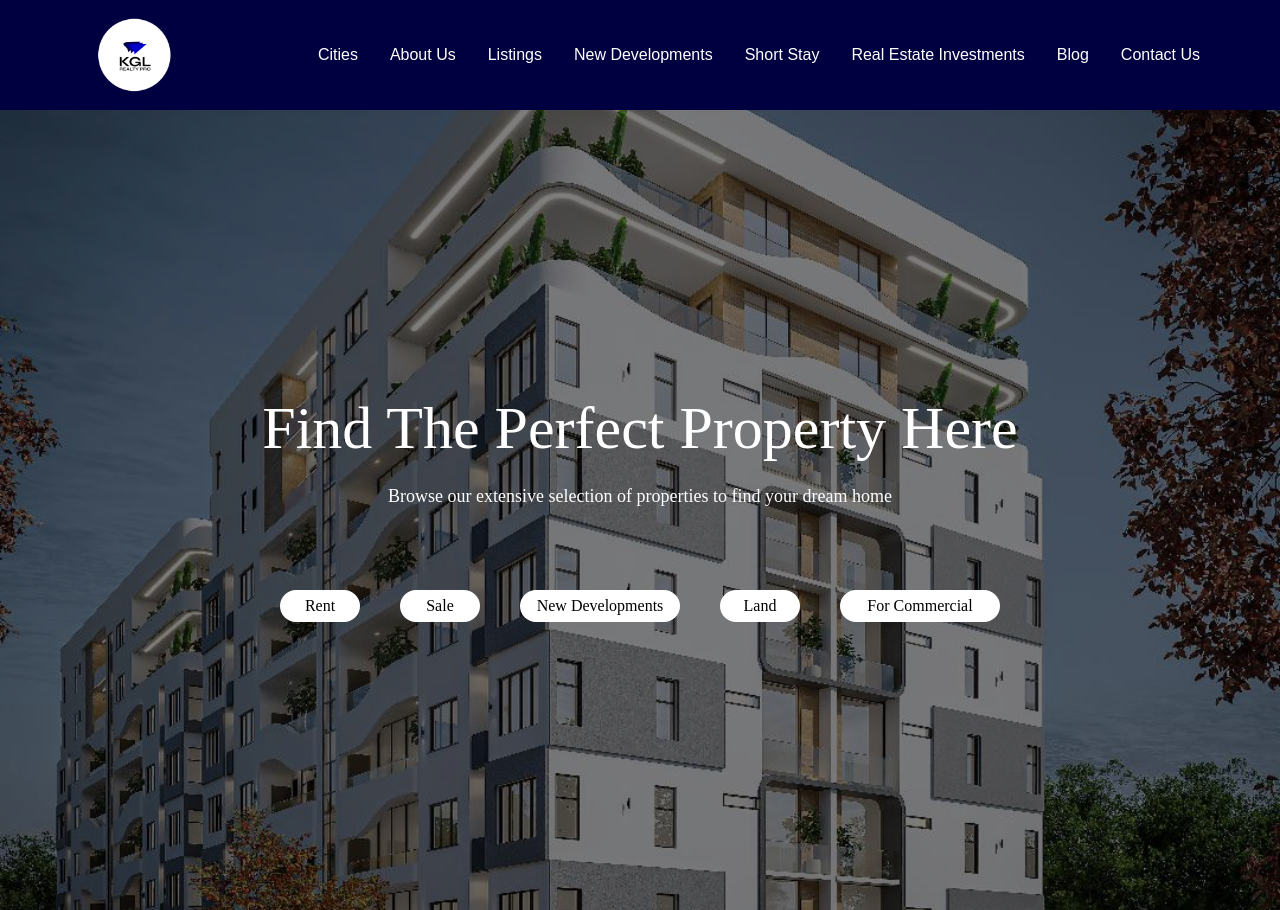
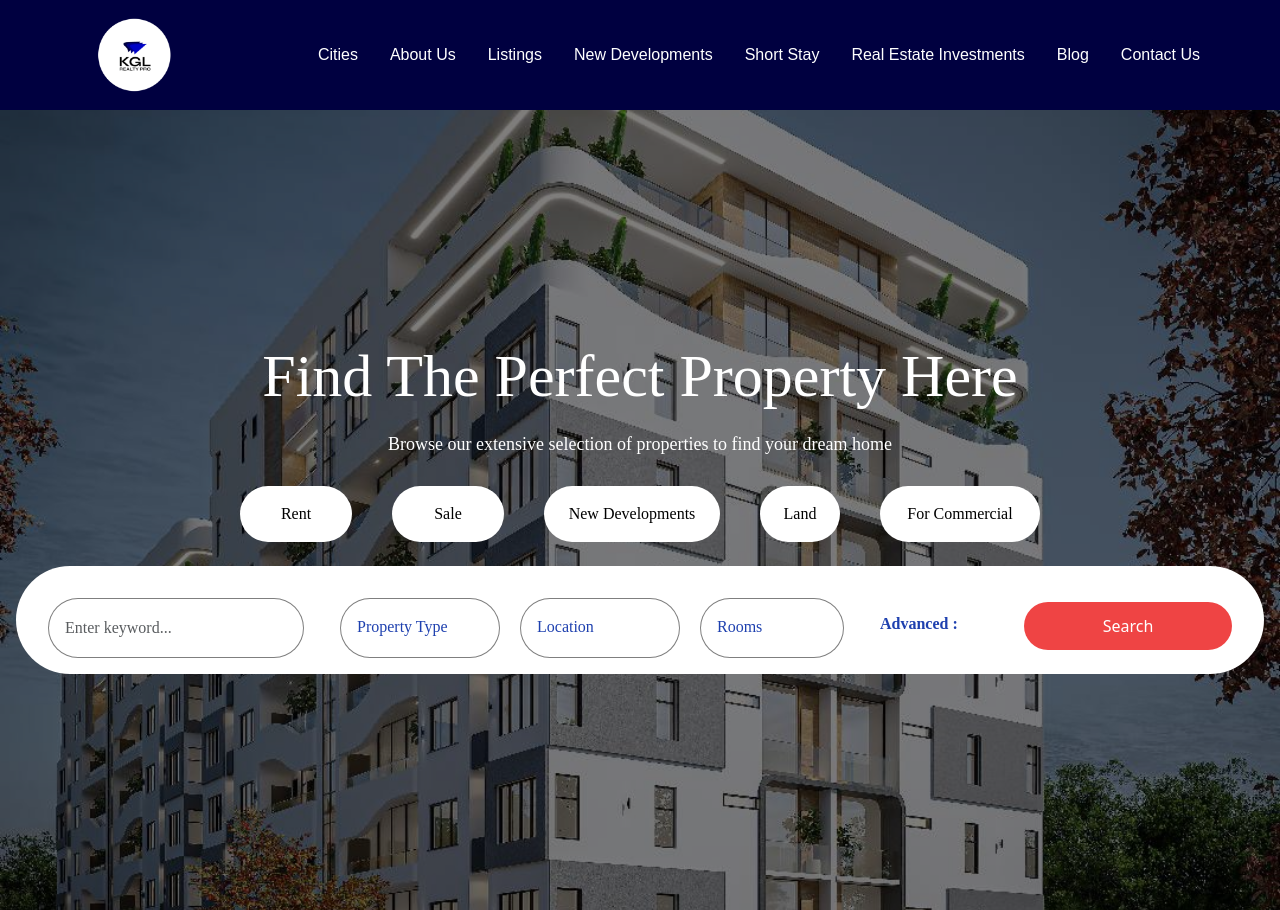
Before and after one commit to Geraldekene07/real-estate, a React (Vite) app: page / in a window 1280 px wide. Built offline with nearby package versions, Linux system fonts and the light colour scheme; a web font is replaced by a local one.

Commit message:
continued 2

```diff
--- a/src/components/Main.jsx
+++ b/src/components/Main.jsx
@@ -1,11 +1,25 @@
 import React, { useState } from "react";
 import backgroundimg from "../assets/House-for-sale-in-Lekki2.jpeg";
+import Search from "./Search";
 
 const Main = () => {
   const [isOpen, setIsOpen] = useState(false);
 
   const toggleMenu = () => {
     setIsOpen(!isOpen);
+  };
+
+  const [searchQuery, setSearchQuery] = useState("");
+
+  const handleInputChange = (e) => {
+    setSearchQuery(e.target.value);
+  };
+
+  const handleSearch = () => {
+    // You can perform the search operation here with the "searchQuery" state.
+    // For example, you can send an API request to fetch search results.
+    console.log("Search Query:", searchQuery);
+    // Add your search logic here...
   };
 
   const backgroundstyle = {
@@ -17,40 +31,40 @@ const Main = () => {
   };
 
   return (
-    <div className="relative min-h-0" style={backgroundstyle}>
+    <div className="relative " style={backgroundstyle}>
       <div className="absolute inset-0 bg-black opacity-50"></div>
       <div className="absolute inset-0 flex flex-col justify-center items-center text-white">
-      <h1 className="find text-5xl mt--5  md:text-6xl text-center md:text-left">
+        <h1 className="find text-3xl mt--5  md:text-6xl text-center md:text-left">
           Find The Perfect Property Here
         </h1>
         <h4 className="text-lg font-Nunito mx-1 mt-4 text-center">
           Browse our extensive selection of properties to find your dream home
         </h4>
-        <div className="flex w-72 md:w-auto justify-around mt-20">
+        <div className="flex w-72 md:w-auto justify-around mt-7">
           <div className="overflow-x-auto max-w-screen-md">
             <ul className="flex space-x-10 font-Nunito">
               <li className="flex-shrink-0">
-        <button className="bg-white text-black p-1 w-20 rounded-2xl hover:bg-blue-800">
+                <button className="bg-white text-black p-3 w-28 rounded-full hover:bg-blue-800">
                   Rent
                 </button>
               </li>
               <li className="flex-shrink-0">
-        <button className="bg-white text-black p-1 w-20 rounded-2xl hover:bg-blue-800">
+                <button className="bg-white text-black p-3 w-28 rounded-full hover:bg-blue-800">
                   Sale
                 </button>
               </li>
               <li className="flex-shrink-0">
-        <button className="bg-white text-black p-1 w-40 rounded-2xl hover:bg-blue-800">
+                <button className="bg-white text-black p-3 w-44 rounded-full hover:bg-blue-800">
                   New Developments
                 </button>
               </li>
               <li className="flex-shrink-0">
-        <button className="bg-white text-black p-1 w-20 rounded-2xl hover:bg-blue-800">
+                <button className="bg-white text-black p-3 w-20 rounded-full hover:bg-blue-800">
                   Land
                 </button>
               </li>
               <li className="flex-shrink-0">
-        <button className="bg-white text-black p-1 w-40 rounded-2xl hover:bg-blue-800">
+                <button className="bg-white text-black p-3 w-40 rounded-full hover:bg-blue-800">
                   For Commercial
                 </button>
               </li>
@@ -58,6 +72,33 @@ const Main = () => {
           </div>
         </div>
 
+        <div className="flex flex-col md:flex-row md:p-4 bg-white mt-4 rounded-3xl w-80 md:w-auto  space-x-5  md:rounded-full">
+          <input
+            className="form-control rounded-full w-72 mx-3 md:w-64 p-3 border border-black border-opacity-50 mt-3 focus:border-opacity-100 font-Nunito text-blue-800"
+            type="text"
+            placeholder="Enter keyword..."
+          />
+          <h2 className="bg-white text-blue-800 form-control rounded-full w-72 md:w-40 p-3 border border-black border-opacity-50 mt-3 focus:border-opacity-100 font-Nunito">
+            Property Type
+          </h2>
+          <h2 className="bg-white text-blue-800 form-control rounded-full w-72 md:w-40 p-3 border border-black border-opacity-50 mt-3 focus:border-opacity-100 font-Nunito">
+            Location
+          </h2>
+          <h2 className="bg-white text-blue-800 mt-3 form-control rounded-full w-72 md:w-36 p-3 border border-black border-opacity-50 focus:border-opacity-100 font-Nunito">
+            Rooms
+          </h2>
+          <div className="flex mb-2 space-y-5">
+            <h2 className=" text-blue-800 mt-3 font-extrabold  w-72 md:w-36 p-3  font-Nunito">
+              Advanced :
+            </h2>
+            <button
+              onClick={handleSearch}
+              className="bg-red-500 text-white rounded-full w-52 mx-3 md:w-52"
+            >
+              Search
+            </button>
+          </div>
+        </div>
       </div>
     </div>
   );
--- /dev/null
+++ b/src/components/Search.jsx
@@ -0,0 +1,36 @@
+import React, { useState } from "react";
+
+const Search = () => {
+  const [searchQuery, setSearchQuery] = useState("");
+
+  const handleInputChange = (e) => {
+    setSearchQuery(e.target.value);
+  };
+
+  const handleSearch = () => {
+    // You can perform the search operation here with the "searchQuery" state.
+    // For example, you can send an API request to fetch search results.
+    console.log("Search Query:", searchQuery);
+    // Add your search logic here...
+  };
+
+  return (
+    <div>
+      <input
+        type="text"
+        placeholder="Enter keyword..."
+        value={searchQuery}
+        onChange={handleInputChange}
+        className="border border-gray-300 rounded-md p-2 mr-2"
+      />
+      <button
+        onClick={handleSearch}
+        className="bg-blue-500 text-white rounded-md p-2"
+      >
+        Search
+      </button>
+    </div>
+  );
+};
+
+export default Search;
```
Lines whose indentation alone changed are shown as unchanged.
